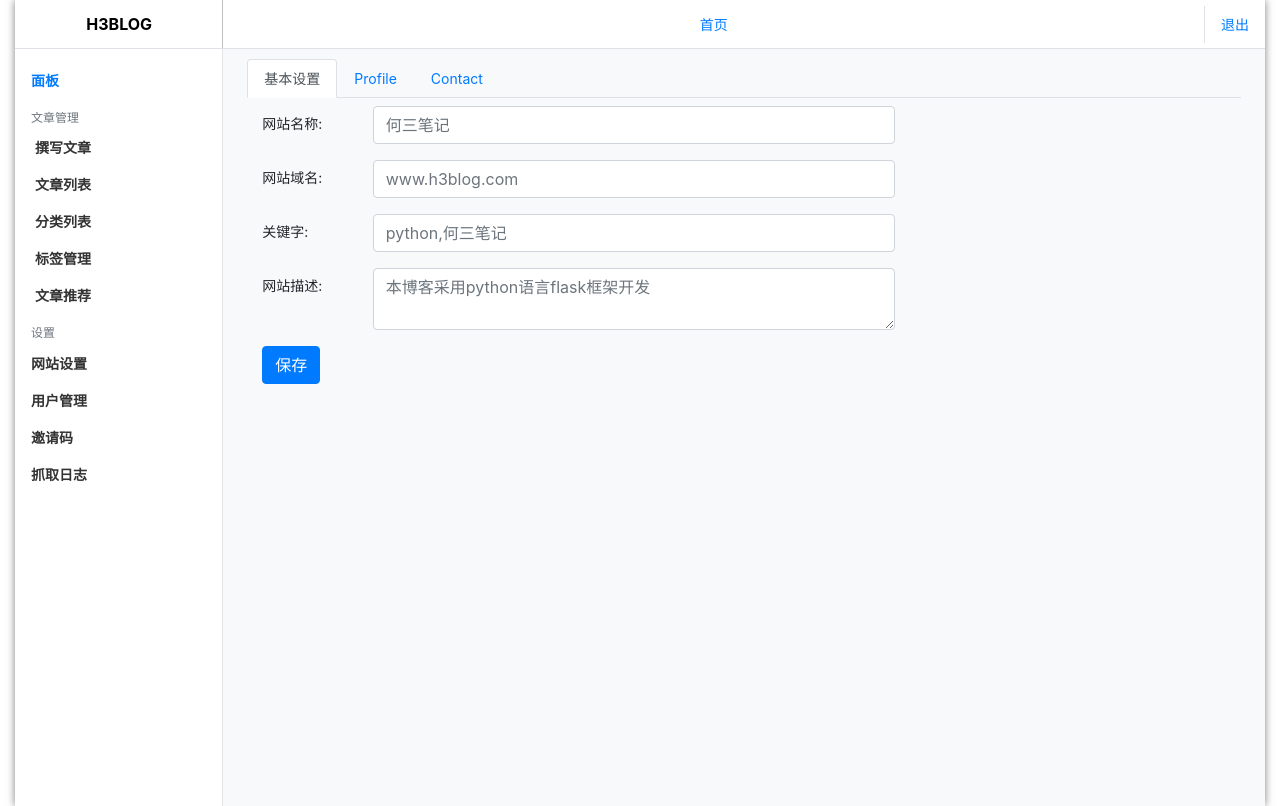
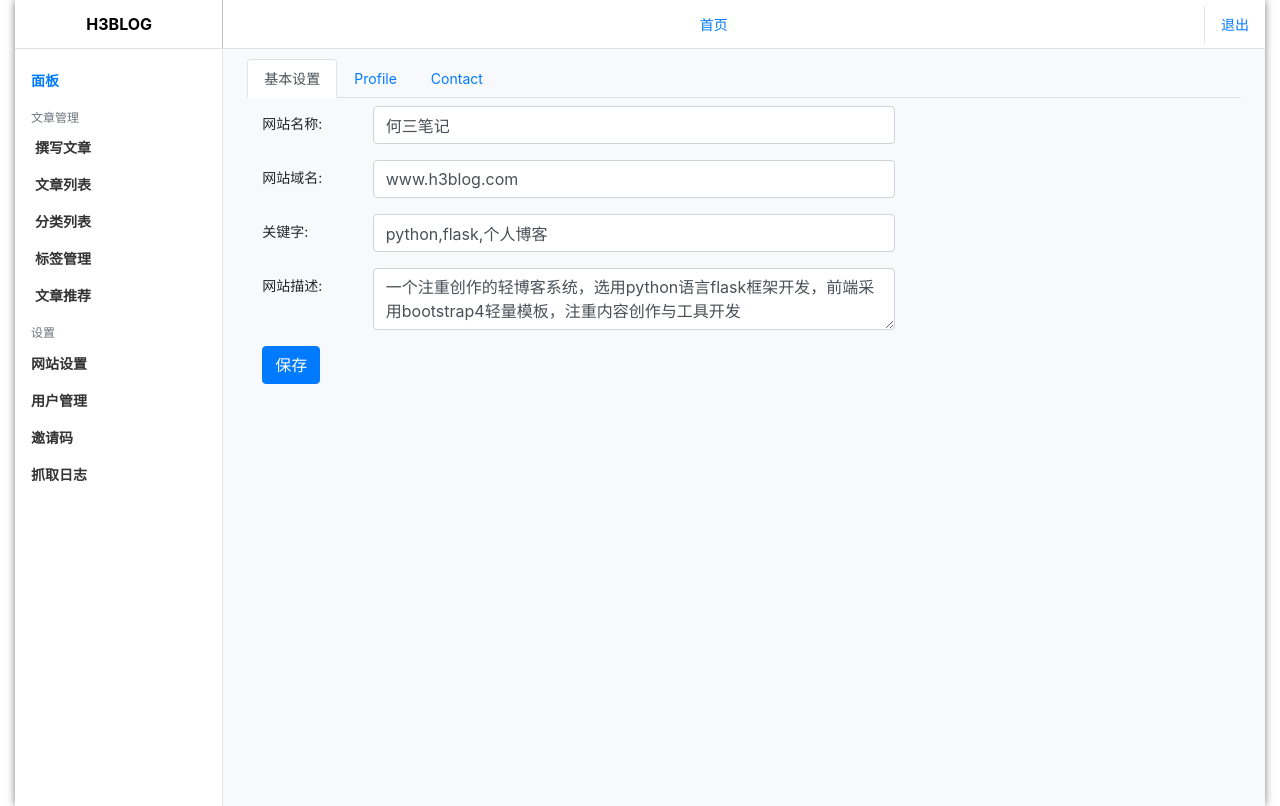
Before and after one commit to pojoin/h3blog, a Flask app: page /admin/settings in a window 1280 px wide. Run offline with Flask 2, Linux system fonts and the light colour scheme; a user stored in the database is signed in; tables that the repository leaves empty hold one stand-in row (values such as "Sample post"); parts of the project's set-up code (start-up, migrations or seed data) failed here and were passed over; some libraries are stand-ins or nearby versions.

Commit message:
修改设置

```diff
--- a/app/__init__.py
+++ b/app/__init__.py
@@ -6,7 +6,7 @@ from flask import Flask, render_template, request
 from flask_sqlalchemy import get_debug_queries
 from flask_wtf.csrf import CSRFError
 from app.util import pretty_date
-from app.extensions import db, sitemap, login_manager, migrate
+from app.extensions import db, sitemap, login_manager, migrate,app_helper
 from app.settings import config
 from app.template_filter import register_template_filter
 from app.models import AccessLog
@@ -19,6 +19,7 @@ def create_app(config_name=None):
 
     """ 使用工厂函数初始化程序实例"""
     app = Flask(__name__)
+    app.config['CONFIG_NAME'] = config_name
     app.config.from_object(config[config_name])
 
     register_logging(app)
@@ -63,6 +64,7 @@ def register_extensions(app):
     login_manager.init_app(app)
     sitemap.init_app(app)
     migrate.init_app(app,db=db)
+    app_helper.init_app(app)
 
 
 
--- a/app/admin/templates/admin/settings.html
+++ b/app/admin/templates/admin/settings.html
@@ -17,25 +17,25 @@
             <div class="form-group row">
                 <label for="title" class="col-sm-2 col-form-label">网站名称:</label>
                 <div class="col-sm-10">
-                    <input id="title" name="s_title" class="form-control" placeholder="何三笔记">
+                    <input id="title" name="s_title" class="form-control" placeholder="何三笔记" value="{{config.H3BLOG_TITLE}}">
                 </div>
             </div>
             <div class="form-group row">
                 <label for="domain" class="col-sm-2 col-form-label">网站域名:</label>
                 <div class="col-sm-10">
-                    <input id="domain" name="s_domain" class="form-control" placeholder="www.h3blog.com">
+                    <input id="domain" name="s_domain" class="form-control" placeholder="www.h3blog.com" value="{{config.H3BLOG_DOMAIN}}">
                 </div>
             </div>
             <div class="form-group row">
                 <label for="keywords"" class="col-sm-2 col-form-label">关键字:</label>
                 <div class="col-sm-10">
-                    <input id="keywords" name="s_keywords" class="form-control" placeholder="python,何三笔记">
+                    <input id="keywords" name="s_keywords" class="form-control" placeholder="python,何三笔记" value="{{config.H3BLOG_KEYWORDS}}">
                 </div>
             </div>
             <div class="form-group row">
                 <label for="description" class="col-sm-2 col-form-label">网站描述:</label>
                 <div class="col-sm-10">
-                    <textarea id="description" name="s_description" class="form-control" placeholder="本博客采用python语言flask框架开发"></textarea>
+                    <textarea id="description" name="s_description" class="form-control" placeholder="本博客采用python语言flask框架开发">{{config.H3BLOG_DESCRIPTION}}</textarea>
                 </div>
             </div>
 
--- a/app/admin/views.py
+++ b/app/admin/views.py
@@ -1,7 +1,7 @@
 from flask import render_template, request, redirect, url_for, flash, current_app, jsonify, send_from_directory
 from flask_login import login_user, logout_user, login_required, current_user
 from . import admin
-from app.extensions import db
+from app.extensions import db,app_helper
 from .forms import AddAdminForm, LoginForm, AddUserForm, DeleteUserForm, EditUserForm, ArticleForm, \
         ChangePasswordForm, AddFolderForm, CategoryForm, RecommendForm, InvitcodeForm
 from app.models import User, Category, Tag, Article, Recommend, AccessLog, Picture, InvitationCode
@@ -9,6 +9,7 @@ import os
 from datetime import datetime
 from app.util import admin_required, author_required, isAjax, upload_file_qiniu, allowed_file, \
     baidu_push_urls, strip_tags, gen_invit_code
+from app.settings import config
 
 
 @admin.route('/', methods=['GET', 'POST'])
@@ -429,5 +430,6 @@ def settings():
     '''
     系统设置
     '''
-    print(current_app.config)
+    Cfg = config[current_app.config['CONFIG_NAME']]
+    app_helper.app.config.from_object(Cfg)
     return render_template('admin/settings.html')
```
Also changed, not shown: app/extensions.py (+8 -0 lines), app/settings.py (+7 -2 lines).
